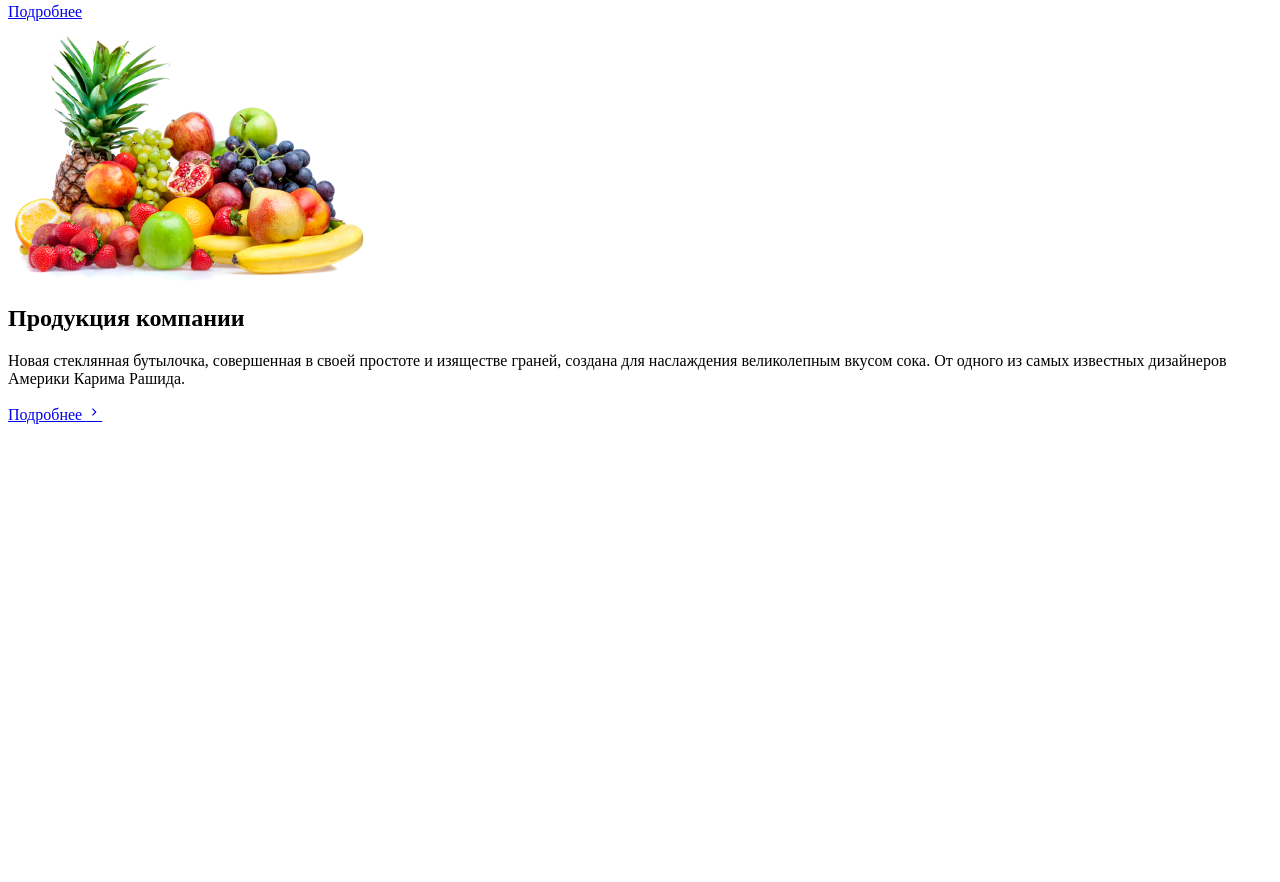
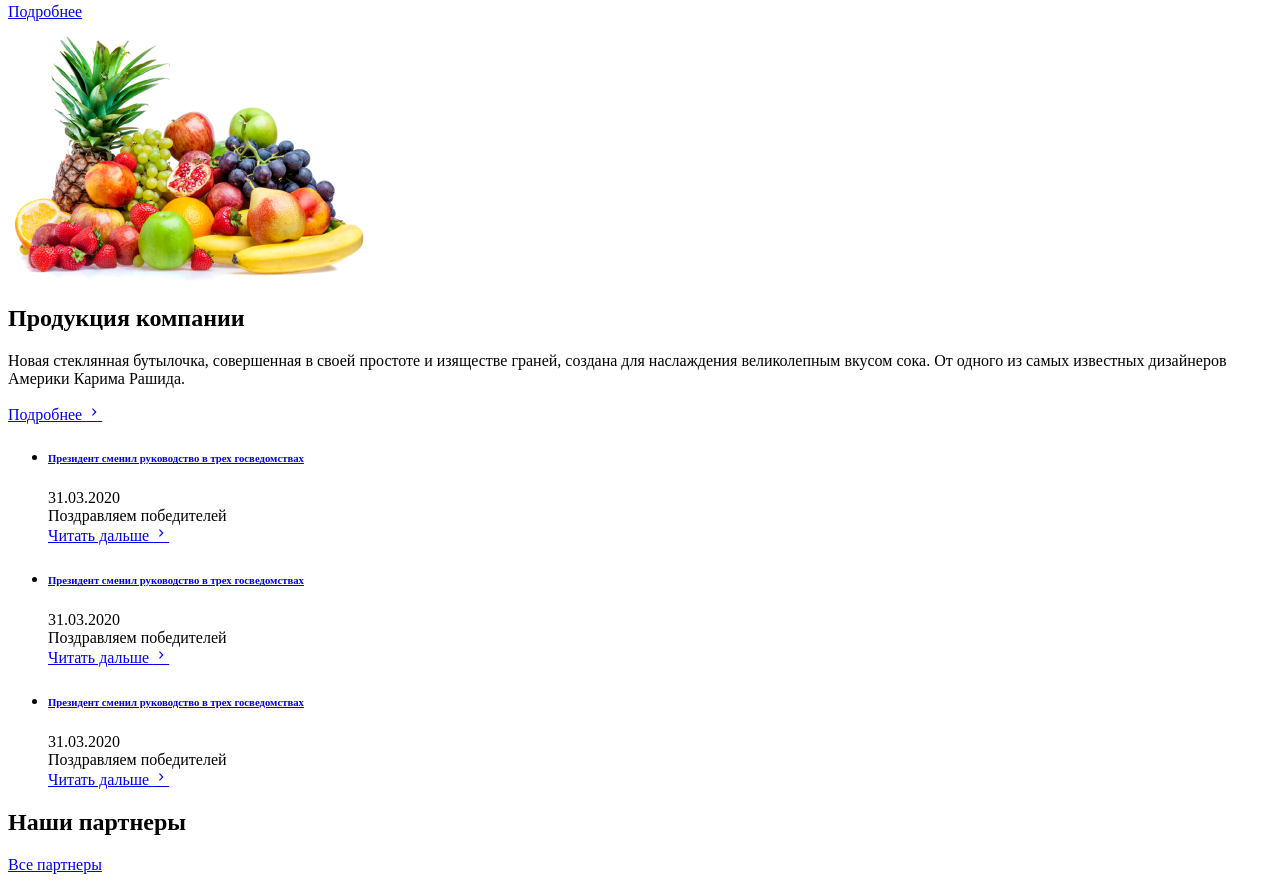
Before and after one commit to sarvar/tiptop, a website: page src/pages/index.html in a window 1280 px wide. Shown: the part 4369-5251 px from the top of the page. Before the commit the page ends 4801 px from the top, so only its background shows below. Drawn offline with nearby package versions, Linux system fonts and the light colour scheme; files that its build step writes are made by us from their sources; files whose address does not match are found by name.

Commit message:
home changes

```diff
--- a/src/pages/index.html
+++ b/src/pages/index.html
@@ -47,8 +47,7 @@
   <div class="container">
     <div class="tiptop-grid gridbox">
       <div class="tiptop-width-1-3@l tiptop-width-1-3@m tiptop-width-1-1@s">
-        <div class="gridbox__item">
-          <div class="gridbox__part gridbox__inner gridbox__inner--about">
+        <div class="gridbox__part gridbox__item gridbox__item--about">
           <div class="gridbox__content">
             <h2 class="gridbox__title">О компании</h2>
             <ul class="gridmenu">
@@ -66,7 +65,7 @@
             </ul>
           </div>
         </div>
-          <div class="gridbox__part gridbox__inner gridbox__inner--aksiya">
+        <div class="gridbox__part gridbox__item gridbox__item--aksiya">
           <div class="gridbox__content">
             <h2 class="gridbox__title">Акции компании</h2>
             <p>Самые нужные и свежие акции компании</p>
@@ -74,10 +73,8 @@
           </div>
         </div>
       </div>
-      </div>
       <div class="tiptop-width-1-3@l tiptop-width-1-3@m tiptop-width-1-1@s">
         <div class="gridbox__item">
-          <div class="gridbox__inner">
           <div class="gridbox__image">
             <img src="img/img01.png" alt="" />
           </div>
@@ -89,11 +86,47 @@
           </div>
         </div>
       </div>
-      </div>
       <div class="tiptop-width-1-3@l tiptop-width-1-3@m tiptop-width-1-1@s">
         <div class="gridbox__item">
-          <div class="gridbox__inner">
-
+          <ul class="newslist">
+            {%- for item in [
+              {
+                title: "Президент сменил руководство в трех госведомствах",
+                description: "Поздравляем победителей",
+                date: "31.03.2020",
+                link: "link1.html"
+              },
+              {
+                title: "Президент сменил руководство в трех госведомствах",
+                description: "Поздравляем победителей",
+                date: "31.03.2020",
+                link: "link1.html"
+              },
+              {
+                title: "Президент сменил руководство в трех госведомствах",
+                description: "Поздравляем победителей",
+                date: "31.03.2020",
+                link: "link1.html"
+              }
+            ] %}
+            <li class="newslist__item">
+              <h6 class="newslist__title">
+                <a class="newslist__link" href="{{ item.link }}">{{ item.title }}</a>
+              </h6>
+              <div class="newslist__date">{{ item.date }}</div>
+              <div class="newslist__descrp">{{ item.description }}</div>
+              <a class="read-more" href="{{ item.link }}" title="">Читать дальше <i
+                  class="icon-right-open-mini"></i></a>
+            </li>
+            {%- endfor %}
+          </ul>
+        </div>
+      </div>
+      <div class="tiptop-width-1-2@l tiptop-width-1-2@m tiptop-width-1-1@s">
+        <div class="gridbox__item">
+          <div class="grid-row grid-row--j-s">
+            <h2 class="gridbox__title">Наши партнеры</h2>
+            <a class="color-blue fs14" href="#" title="">Все партнеры</a>
           </div>
         </div>
       </div>
--- a/src/pages/layout/layout.html
+++ b/src/pages/layout/layout.html
@@ -7,6 +7,13 @@
 <head>
   <meta name="viewport" content="width=device-width, initial-scale=1, maximum-scale=1">
   <meta charset="UTF-8">
+  <link rel="apple-touch-icon" sizes="180x180" href="img/favicon/apple-touch-icon.png">
+  <link rel="icon" type="image/png" sizes="32x32" href="img/favicon/favicon-32x32.png">
+  <link rel="icon" type="image/png" sizes="16x16" href="img/favicon/favicon-16x16.png">
+  <link rel="manifest" href="img/favicon/site.webmanifest">
+  <link rel="mask-icon" href="img/favicon/safari-pinned-tab.svg" color="#5bbad5">
+  <meta name="msapplication-TileColor" content="#da532c">
+  <meta name="theme-color" content="#ffffff">
   <title>{{ siteName }}</title>
   {%- for style in styles %}
   <link rel="stylesheet" href="{{ style }}">
--- a/src/styles/partials/_style.scss
+++ b/src/styles/partials/_style.scss
@@ -485,11 +485,6 @@
 
 .gridbox {
 
-  &__item {
-    margin-bottom: 15px;
-    height: 100%;
-  }
-
   &__part {
     display: flex;
     justify-content: space-between;
@@ -515,10 +510,16 @@
     margin-bottom: 30px;
   }
 
-  &__inner {
+  &__item {
     background-color: $white;
     border-radius: 4px;
     padding: 40px 20px;
+    height: 100%;
+
+    &--about,
+    &--aksiya {
+      height: calc(50% - 7.5px);
+    }
 
     &--about {
       background-color: $orange;
@@ -526,7 +527,7 @@
       &:after {
         background-image: url(/img/img.png);
         right: 0;
-        top: -20px;
+        bottom: 0;
         width: 259px;
         height: 283px;
       }
@@ -560,7 +561,7 @@
     img {
       display: block;
       position: absolute;
-      top: -35px;
+      top: 0;
       left: 0;
       width: 100%;
       height: 100%;
@@ -571,6 +572,11 @@
 
   &__body {
     height: calc(100% - 260px);
+    padding-top: 20px;
+  }
+
+  >div {
+    margin-bottom: 15px;
   }
 }
 
@@ -609,3 +615,44 @@
     vertical-align: middle;
   }
 }
+
+.newslist {
+  &__item {
+    border-bottom: 1px solid $gray;
+    margin-bottom: 15px;
+    padding-bottom: 15px;
+    display: block;
+    line-height: 20px;
+
+    &:last-child {
+      border-bottom: 0 none;
+      margin-bottom: 0;
+      padding-bottom: 0;
+    }
+  }
+
+  &__title {
+    margin-bottom: 10px;
+  }
+
+  &__date {
+    font-weight: 700;
+    margin-bottom: 10px;
+  }
+
+  &__descrp {
+    font-size: 15px;
+    color: #888;
+    margin-bottom: 10px;
+  }
+}
+
+.color {
+  &-blue {
+    color: $blue;
+  }
+}
+
+.fs14 {
+  font-size: 14px;
+}
--- a/src/styles/partials/_vars.scss
+++ b/src/styles/partials/_vars.scss
@@ -10,6 +10,7 @@ $gray: #F5F5F5;
 $gray1: #DFDFDF;
 $white: #fff;
 $black: #000;
+$blue: #0057FF;
 $h1: 28px;
 $h2: 26px;
 $h3: 24px;
```
Lines whose indentation alone changed are shown as unchanged.
